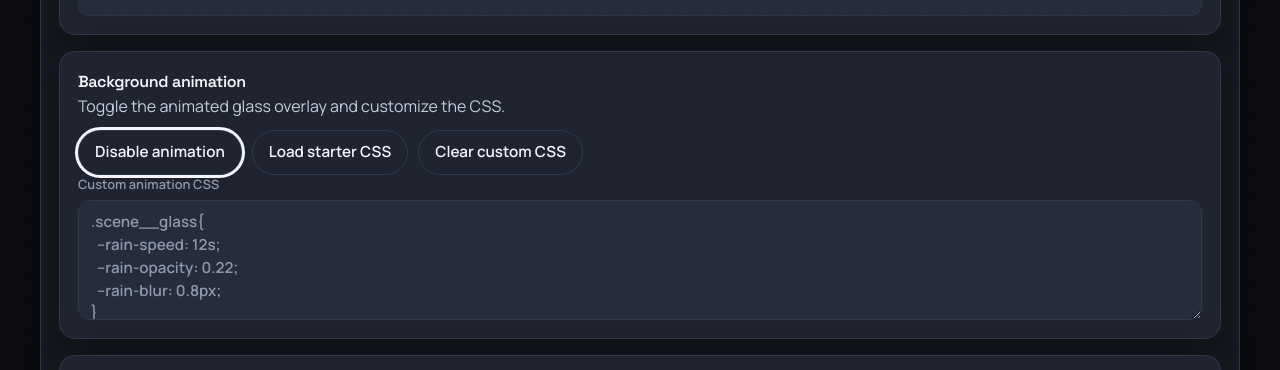
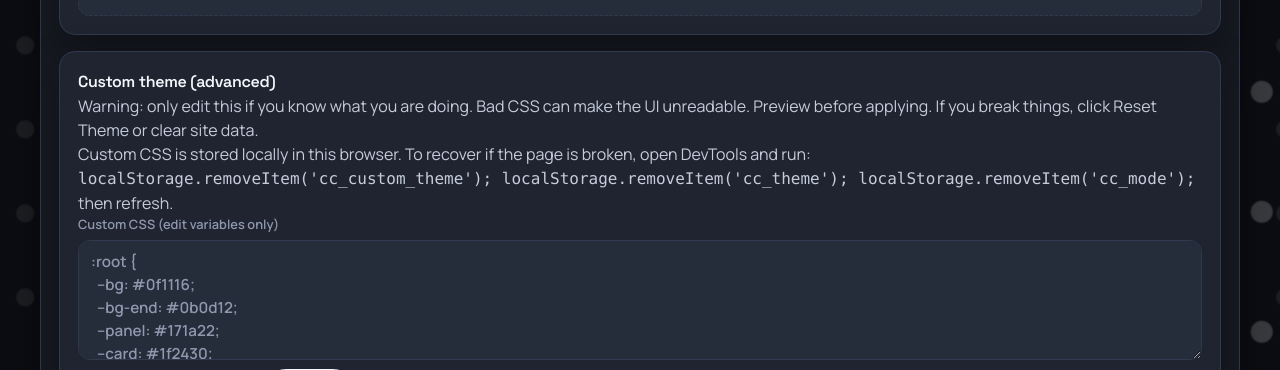
Before and after one commit to sankdoy/ClipClash, a React (Vite) app: page /settings in a window 1280 px wide. Shown: the part 551-921 px from the top of the page. Built offline with nearby package versions, Linux system fonts and the light colour scheme; no server answers.

Commit message:
Simplify background animation to wavy balls

```diff
--- a/src/ThemeProvider.tsx
+++ b/src/ThemeProvider.tsx
@@ -5,8 +5,6 @@ import { getMe } from './utils/auth'
 const STORAGE_THEME = 'cc_theme'
 const STORAGE_CUSTOM = 'cc_custom_theme'
 const STORAGE_BG_IMAGE = 'cc_bg_image'
-const STORAGE_BG_ANIM_ENABLED = 'cc_bg_anim_enabled'
-const STORAGE_BG_ANIM_CSS = 'cc_bg_anim_css'
 
 type ThemeContextValue = {
   theme: string
@@ -17,10 +15,6 @@ type ThemeContextValue = {
   setCustomCss: (css: string) => void
   backgroundImage: string
   setBackgroundImage: (url: string) => void
-  backgroundAnimationEnabled: boolean
-  setBackgroundAnimationEnabled: (enabled: boolean) => void
-  backgroundAnimationCss: string
-  setBackgroundAnimationCss: (css: string) => void
 }
 
 export const ThemeContext = createContext<ThemeContextValue>({
@@ -31,11 +25,7 @@ export const ThemeContext = createContext<ThemeContextValue>({
   customCss: '',
   setCustomCss: () => undefined,
   backgroundImage: '',
-  setBackgroundImage: () => undefined,
-  backgroundAnimationEnabled: true,
-  setBackgroundAnimationEnabled: () => undefined,
-  backgroundAnimationCss: '',
-  setBackgroundAnimationCss: () => undefined
+  setBackgroundImage: () => undefined
 })
 
 type SettingsResponse = {
@@ -59,14 +49,6 @@ export default function ThemeProvider({ children }: { children: React.ReactNode
     const storedImage = window.localStorage.getItem(STORAGE_BG_IMAGE)
     return storedImage ?? ''
   })
-  const [backgroundAnimationEnabled, setBackgroundAnimationEnabled] = useState(() => {
-    const stored = window.localStorage.getItem(STORAGE_BG_ANIM_ENABLED)
-    return stored ? stored === 'true' : true
-  })
-  const [backgroundAnimationCss, setBackgroundAnimationCss] = useState(() => {
-    const stored = window.localStorage.getItem(STORAGE_BG_ANIM_CSS)
-    return stored ?? ''
-  })
 
   useEffect(() => {
     applyTheme(theme, mode)
@@ -80,21 +62,10 @@ export default function ThemeProvider({ children }: { children: React.ReactNode
     } else {
       document.documentElement.style.removeProperty('--bg-image')
     }
-    document.documentElement.dataset.bgAnim = backgroundAnimationEnabled ? 'on' : 'off'
-    const styleId = 'cc-bg-anim'
-    let style = document.getElementById(styleId) as HTMLStyleElement | null
-    if (!style) {
-      style = document.createElement('style')
-      style.id = styleId
-      document.head.appendChild(style)
-    }
-    style.textContent = backgroundAnimationCss.trim()
     window.localStorage.setItem(STORAGE_THEME, theme)
     window.localStorage.setItem(STORAGE_CUSTOM, customCss)
     window.localStorage.setItem(STORAGE_BG_IMAGE, backgroundImage)
-    window.localStorage.setItem(STORAGE_BG_ANIM_ENABLED, String(backgroundAnimationEnabled))
-    window.localStorage.setItem(STORAGE_BG_ANIM_CSS, backgroundAnimationCss)
-  }, [theme, mode, customCss, backgroundImage, backgroundAnimationEnabled, backgroundAnimationCss])
+  }, [theme, mode, customCss, backgroundImage])
 
   useEffect(() => {
     const media = window.matchMedia('(prefers-color-scheme: dark)')
@@ -122,17 +93,13 @@ export default function ThemeProvider({ children }: { children: React.ReactNode
     mode,
     customCss,
     backgroundImage,
-    backgroundAnimationEnabled,
-    backgroundAnimationCss,
     setTheme: (next: string) => {
       if (themePacks.find((pack) => pack.id === next)) setTheme(next)
     },
     setMode,
     setCustomCss,
-    setBackgroundImage,
-    setBackgroundAnimationEnabled,
-    setBackgroundAnimationCss
-  }), [theme, mode, customCss, backgroundImage, backgroundAnimationEnabled, backgroundAnimationCss])
+    setBackgroundImage
+  }), [theme, mode, customCss, backgroundImage])
 
   return (
     <ThemeContext.Provider value={value}>
--- a/src/features/settings/Settings.tsx
+++ b/src/features/settings/Settings.tsx
@@ -20,11 +20,7 @@ export default function Settings() {
     customCss,
     setCustomCss,
     backgroundImage,
-    setBackgroundImage,
-    backgroundAnimationEnabled,
-    setBackgroundAnimationEnabled,
-    backgroundAnimationCss,
-    setBackgroundAnimationCss
+    setBackgroundImage
   } = useContext(ThemeContext)
   const [customDraft, setCustomDraft] = useState('')
   const [previewing, setPreviewing] = useState(false)
@@ -32,16 +28,6 @@ export default function Settings() {
   const [previousMode, setPreviousMode] = useState<string | null>(null)
   const [previousCss, setPreviousCss] = useState<string | null>(null)
   const [bgDragOver, setBgDragOver] = useState(false)
-  const defaultGlassCss = `.scene__glass{
-  --rain-speed: 12s;
-  --rain-opacity: 0.22;
-  --rain-blur: 0.8px;
-}
-
-.scene__glass::after{
-  opacity: 0.14;
-}
-`
   const baseTemplate = `:root {
   --bg: #0f1116;
   --bg-end: #0b0d12;
@@ -221,33 +207,6 @@ export default function Settings() {
         )}
       </div>
       <div className="card">
-        <h3>Background animation</h3>
-        <p className="muted">Toggle the animated glass overlay and customize the CSS.</p>
-        <div className="room-controls">
-          <button
-            className="btn outline"
-            onClick={() => setBackgroundAnimationEnabled(!backgroundAnimationEnabled)}
-          >
-            {backgroundAnimationEnabled ? 'Disable animation' : 'Enable animation'}
-          </button>
-          <button className="btn ghost" onClick={() => setBackgroundAnimationCss(defaultGlassCss)}>
-            Load starter CSS
-          </button>
-          <button className="btn ghost" onClick={() => setBackgroundAnimationCss('')}>
-            Clear custom CSS
-          </button>
-        </div>
-        <label className="field">
-          Custom animation CSS
-          <textarea
-            className="theme-editor"
-            value={backgroundAnimationCss}
-            onChange={(e) => setBackgroundAnimationCss(e.target.value)}
-            placeholder={defaultGlassCss}
-          />
-        </label>
-      </div>
-      <div className="card">
         <h3>Custom theme (advanced)</h3>
         <p className="muted">
           Warning: only edit this if you know what you are doing. Bad CSS can make the UI unreadable.
--- a/src/styles.css
+++ b/src/styles.css
@@ -279,47 +279,51 @@ body{
 		inset:0;
 		z-index:1;
 		pointer-events:none;
-		--rain-speed: 12s;
-		--rain-opacity: 0.22;
-		--rain-blur: 0.8px;
+		--ball-speed: 10s;
+		--ball-opacity: 0.35;
+		--ball-blur: 0.6px;
+		--ball-size: 120px;
 	}
 	.scene__glass::before{
 		content:"";
 		position:absolute;
-		inset:-40%;
+		inset:-20%;
 		background:
-			repeating-linear-gradient(
-				120deg,
-				rgba(255,255,255,0.08) 0 1px,
-				rgba(255,255,255,0) 1px 14px
-			);
-		opacity:var(--rain-opacity);
-		filter: blur(var(--rain-blur));
+			radial-gradient(circle, rgba(255,255,255,0.55) 0 10px, rgba(255,255,255,0) 12px);
+		background-size: var(--ball-size) var(--ball-size);
+		opacity:var(--ball-opacity);
+		filter: blur(var(--ball-blur));
 		mix-blend-mode:soft-light;
-		animation:rain-fall var(--rain-speed) linear infinite;
+		animation:balls-wave var(--ball-speed) ease-in-out infinite;
 	}
 	.scene__glass::after{
 		content:"";
 		position:absolute;
 		inset:0;
 		background:
-			radial-gradient(circle, rgba(255,255,255,0.08) 1px, rgba(255,255,255,0) 2px);
-		background-size: 120px 120px;
-		opacity:0.14;
+			radial-gradient(circle, rgba(255,255,255,0.35) 0 8px, rgba(255,255,255,0) 10px);
+		background-size: calc(var(--ball-size) * 0.7) calc(var(--ball-size) * 0.7);
+		opacity:0.2;
 		mix-blend-mode:overlay;
-		animation:rain-drift calc(var(--rain-speed) * 1.3) ease-in-out infinite;
+		animation:balls-domino calc(var(--ball-speed) * 1.2) linear infinite;
 	}
-	[data-bg-anim="off"] .scene__glass{
-		display:none;
+	@keyframes balls-wave{
+		0%{
+			transform:translate3d(0,0,0);
+			background-position: 0 0;
+		}
+		50%{
+			transform:translate3d(-3%,2%,0);
+			background-position: calc(var(--ball-size) * 0.6) calc(var(--ball-size) * 0.35);
+		}
+		100%{
+			transform:translate3d(0,0,0);
+			background-position: 0 0;
+		}
 	}
-	@keyframes rain-fall{
-		0%{transform:translate3d(0,-10%,0)}
-		100%{transform:translate3d(0,10%,0)}
-	}
-	@keyframes rain-drift{
-		0%{transform:translate3d(0,0,0)}
-		50%{transform:translate3d(-2%,1%,0)}
-		100%{transform:translate3d(0,0,0)}
+	@keyframes balls-domino{
+		0%{background-position: 0 0}
+		100%{background-position: calc(var(--ball-size) * 1.2) calc(var(--ball-size) * -0.6)}
 	}
 	@keyframes dots-drift{
 		0%{background-position:center,center,center,0 0}
```
